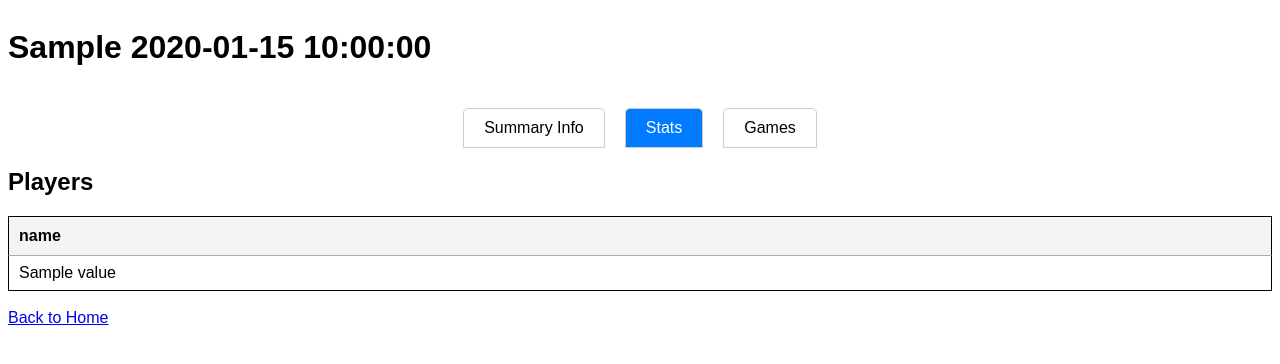
After one commit to jmgjasongardner/naismith-nerds, a Flask app: template flask_app/templates/date.html in a window 1280 px wide. The commit adds this page. Shown: the top 364 px of the page. Run offline with Flask 3, Linux system fonts and the light colour scheme; the template is opened without the code that fills it: most values are stand-ins (such as "Sample title", 1, 10 or a date in 2020); parts of the project's set-up code (start-up, migrations or seed data) failed here and were passed over; some libraries are stand-ins or nearby versions.

Commit message:
incorporate date pages, rapm vs apm graph
black

```diff
--- a/collective_bball/main.py
+++ b/collective_bball/main.py
@@ -24,7 +24,7 @@ def create_data(args=None):
             default_lambda=True,
             lambda_params=[0.1, 0.5, 1, 5, 10, 25, 50, 100],
             save_csv=False,
-            loop_through_ratings_dates=False
+            loop_through_ratings_dates=False,
         )
     # logging.debug(f"main.py pre data load")
 
--- a/collective_bball/player_data.py
+++ b/collective_bball/player_data.py
@@ -495,7 +495,7 @@ class PlayerData:
             "teammate_quality",
             "opp_quality",
             "other_9_players_quality_diff",
-            "result_vs_expectation"
+            "result_vs_expectation",
         ]
 
         # Unpivot to transform A1-A5 and B1-B5 into a single "player" column
--- a/flask_app/app.py
+++ b/flask_app/app.py
@@ -60,9 +60,7 @@ def home():
     # logging.debug('computed games')
     log_memory_usage()
     ratings = format_stats_for_site(
-        data_cached.ratings.filter(
-            ~pl.col("player").str.contains("Tier")
-        ).with_columns(
+        data_cached.ratings.filter(~pl.col("player").str.contains("Tier")).with_columns(
             pl.col("rating").round(5)
         )
     )
@@ -102,7 +100,8 @@ def home():
         days=days,
         best_lambda=best_lambda,
         main_tooltip=main_tooltip,
-        plot_ratings = data_cached.plot_ratings
+        plot_ratings=data_cached.plot_ratings,
+        plot_rapm_apm=data_cached.plot_rapm_apm,
     )
 
 
@@ -180,5 +179,34 @@ def player_page(player_name):
     )
 
 
+@app.route("/date/<date>")
+def date_page(date):
+    data_cached = app.config["DATA_CACHED"]
+
+    return render_template(
+        "date.html",
+        date=date,
+        day_of_week=data_cached.games.filter(pl.col("game_date") == date)
+        .select("day")
+        .item(0, 0),
+        day_data=format_stats_for_site(
+            data_cached.days.filter(pl.col("game_date") == date).drop(
+                ["game_date", "day"]
+            )
+        ),
+        player_day=format_stats_for_site(
+            data_cached.player_days.filter(pl.col("game_date") == date).drop(
+                ["game_date", "day", "rating", "resident"]
+            )
+        ),
+        day_games=format_stats_for_site(
+            data_cached.games.filter(pl.col("game_date") == date).drop(
+                ["game_date", "day"]
+            )
+        ),
+        main_tooltip=tooltips.main_tooltip,
+    )
+
+
 if __name__ == "__main__":
     app.run(host="0.0.0.0", port=8080, debug=True)
--- /dev/null
+++ b/flask_app/templates/date.html
@@ -0,0 +1,227 @@
+<!DOCTYPE html>
+<html lang="en">
+<head>
+    <meta charset="UTF-8">
+    <meta name="viewport" content="width=device-width, initial-scale=1.0">
+    <title>Run on {{ date }}</title>
+    <link rel="stylesheet" href="{{ url_for('static', filename='styles.css') }}">
+    <!-- DataTables CSS -->
+    <link rel="stylesheet" href="https://cdn.datatables.net/1.13.6/css/jquery.dataTables.min.css">
+    <style>
+        body {
+            font-family: Arial, sans-serif;
+        }
+        table {
+            width: 80%;
+            margin: auto;
+            border-collapse: collapse;
+        }
+        th, td {
+            padding: 10px;
+            border: 1px solid black;
+        }
+        th {
+            background-color: #f4f4f4;
+        }
+        tr:nth-child(even) {
+            background-color: #f9f9f9;
+        }
+        .tabs {
+            display: flex;
+            justify-content: center;
+            margin: 20px 0;
+        }
+        .tab {
+            padding: 10px 20px;
+            cursor: pointer;
+            border: 1px solid #ccc;
+            border-radius: 5px 5px 0 0;
+            margin: 0 10px;
+        }
+        .tab.active {
+            background-color: #007bff;
+            color: white;
+        }
+        .tab-content {
+            display: none;
+        }
+        .tab-content.active {
+            display: block;
+        }
+    </style>
+</head>
+
+<!-- jQuery and DataTables JS -->
+<script src="https://code.jquery.com/jquery-3.6.0.min.js"></script>
+<script src="https://cdn.datatables.net/1.13.6/js/jquery.dataTables.min.js"></script>
+
+<!-- Include Custom CSS Styles -->
+<link rel="stylesheet" href="{{ url_for('static', filename='styles.css') }}">
+
+<!-- Include Bootstrap CSS Styles -->
+<!link rel="stylesheet" href="https://cdn.datatables.net/1.13.5/css/dataTables.bootstrap5.min.css">
+<!link rel="stylesheet" href="https://cdn.jsdelivr.net/npm/bootstrap@5.3.0/dist/css/bootstrap.min.css">
+
+<body>
+
+    <div style="display: flex; align-items: center; gap: 15px;">
+        <h1>{{ day_of_week }} {{ date }}</h1>
+    </div>
+
+    <!-- Navigation Tabs -->
+    <div class="tabs">
+        <div class="tab" data-target="other-info">Summary Info</div>
+        <div class="tab active" data-target="players">Stats</div>
+        <div class="tab" data-target="games">Games</div>
+    </div>
+
+    <div class="tab-content players active">
+        <h2>Players</h2>
+        {% if player_day %}
+        <table id="playersTable" class="display">
+            <thead>
+                <tr>
+                    {% for col in player_day[0].keys() %}
+                        <th title="{{ main_tooltip.get(col, '') }}">
+                            {{ col }}</th>
+                    {% endfor %}
+                </tr>
+            </thead>
+            <tbody>
+                {% for row in player_day %}
+                    <tr>
+                        {% for key, value in row.items() %}
+                                {% if key == 'Player' %}
+                                    <td>
+                                        <a href="{{ url_for('player_page', player_name=value) }}">{{ value }}</a>
+                                    </td>
+                                {% else %}
+                                    <td>{{ value }}</td>
+                                {% endif %}
+                        {% endfor %}
+                    </tr>
+                {% endfor %}
+            </tbody>
+        </table>
+        {% else %}
+            <p>No stats available for {{ date }}.</p>
+        {% endif %}
+    </div>
+    <div class="tab-content games">
+        <h2>Games</h2>
+        {% if day_games %}
+        <table id="gamesTable" class="display">
+            <thead>
+                <tr>
+                    {% for col in day_games[0].keys() %}
+                        <th title="{{ main_tooltip.get(col, '') }}">
+                            {{ col }}</th>
+                    {% endfor %}
+                </tr>
+            </thead>
+            <tbody>
+                {% for row in day_games %}
+                    <tr>
+                        {% for key, value in row.items() %}
+                            <td>
+                                {% if key in ['A1', 'A2', 'A3', 'A4', 'A5', 'B1', 'B2', 'B3', 'B4', 'B5'] %}
+                                    <a href="{{ url_for('player_page', player_name=value) }}">{{ value }}</a>
+                                {% else %}
+                                    {{ value }}
+                                {% endif %}
+                            </td>
+                        {% endfor %}
+                    </tr>
+                {% endfor %}
+            </tbody>
+        </table>
+        {% else %}
+            <p>No games found for {{ date }}.</p>
+        {% endif %}
+    </div>
+
+    <div class="tab-content other-info">
+        <h2>Summary Info</h2>
+        {% if day_data %}
+        <table id="otherInfoTable" class="display">
+            <thead>
+                <tr>
+                    {% for col in day_data[0].keys() %}
+                        <th title="{{ main_tooltip.get(col, '') }}">
+                            {{ col }}</th>
+                    {% endfor %}
+                </tr>
+            </thead>
+            <tbody>
+                {% for row in day_data %}
+                    <tr>
+                        {% for key, value in row.items() %}
+                            <td>
+                                {{ value }}
+                            </td>
+                        {% endfor %}
+                    </tr>
+                {% endfor %}
+            </tbody>
+        </table>
+        {% else %}
+            <p>No data found for {{ date }}.</p>
+        {% endif %}
+    </div>
+
+    <br>
+    <a href="{{ url_for('home') }}">Back to Home</a>
+    <script>
+        $(document).ready(function() {
+             $('#playersTable').DataTable({
+                "paging": false,  // Enable pagination
+                "searching": true,  // Enable search bar
+                "ordering": true,  // Enable sorting
+                "info": false,  // Show table info (e.g., "Showing 1 to 10 of 50 entries")
+                "order": [[2, "desc"], [4, "desc"], [10, "desc"]],
+            });
+            $('#gamesTable').DataTable({
+                "paging": false,  // Enable pagination
+                "searching": true,  // Enable search bar
+                "ordering": true,  // Enable sorting
+                "info": false,  // Show table info (e.g., "Showing 1 to 10 of 50 entries")
+                "order": [[13, "desc"]],
+            });
+        });
+    </script>
+    <script>
+        document.addEventListener("DOMContentLoaded", function () {
+            const tabs = document.querySelectorAll(".tab");
+            const tabContents = document.querySelectorAll(".tab-content");
+
+            tabs.forEach(tab => {
+                tab.addEventListener("click", function () {
+                    // Remove active class from all tabs and contents
+                    tabs.forEach(t => t.classList.remove("active"));
+                    tabContents.forEach(tc => tc.classList.remove("active"));
+
+                    // Add active class to the clicked tab and corresponding content
+                    this.classList.add("active");
+                    document.querySelector(`.${this.dataset.target}`).classList.add("active");
+                });
+            });
+        });
+    </script>
+
+    <script src="https://code.jquery.com/jquery-3.6.0.min.js"></script>
+    <script src="https://cdn.datatables.net/1.13.5/js/jquery.dataTables.min.js"></script>
+    <script src="https://cdn.datatables.net/1.13.5/js/dataTables.bootstrap5.min.js"></script>
+    <script>
+        $(document).ready(function() {
+            var table = $('#statsTable').DataTable();
+
+            // Enable Bootstrap tooltips for column headers
+            $('#playersTable thead th').tooltip({
+                delay: 0,
+                track: true,
+                fade: 250
+            });
+        });
+    </script>
+</body>
+</html>
```
Also changed, not shown: collective_bball/basketball_data.py (+13 -5 lines), collective_bball/create_db_tables.py (+7 -3 lines), collective_bball/plots.py (+51 -6 lines), flask_app/templates/index.html (+37 -2 lines), flask_app/templates/player.html (+23 -3 lines).
